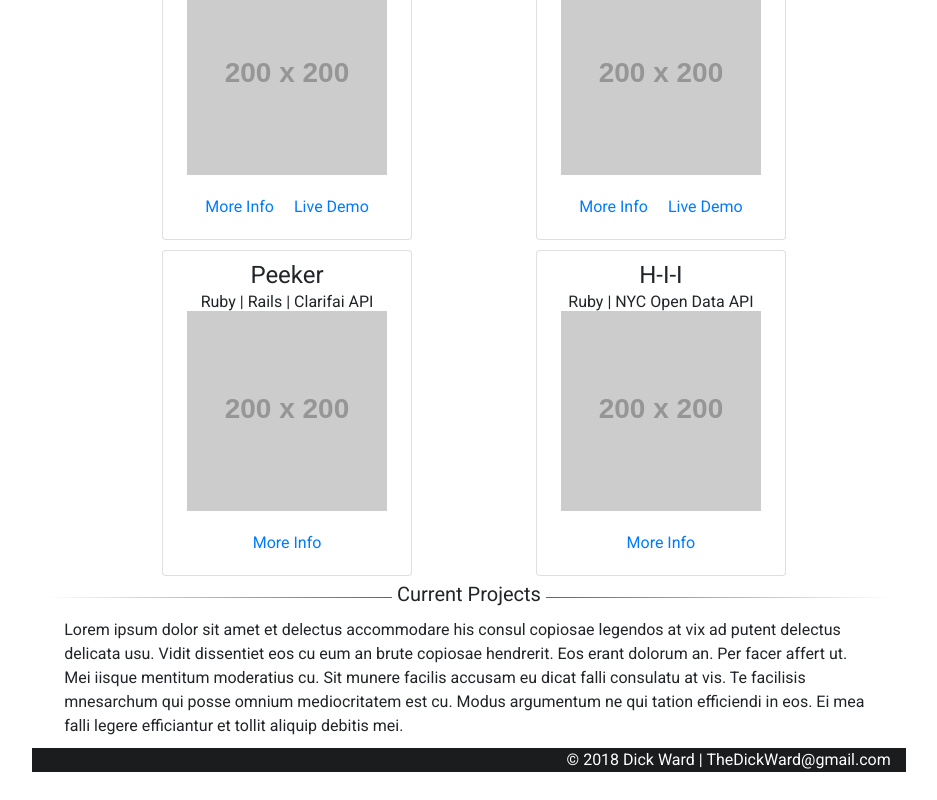
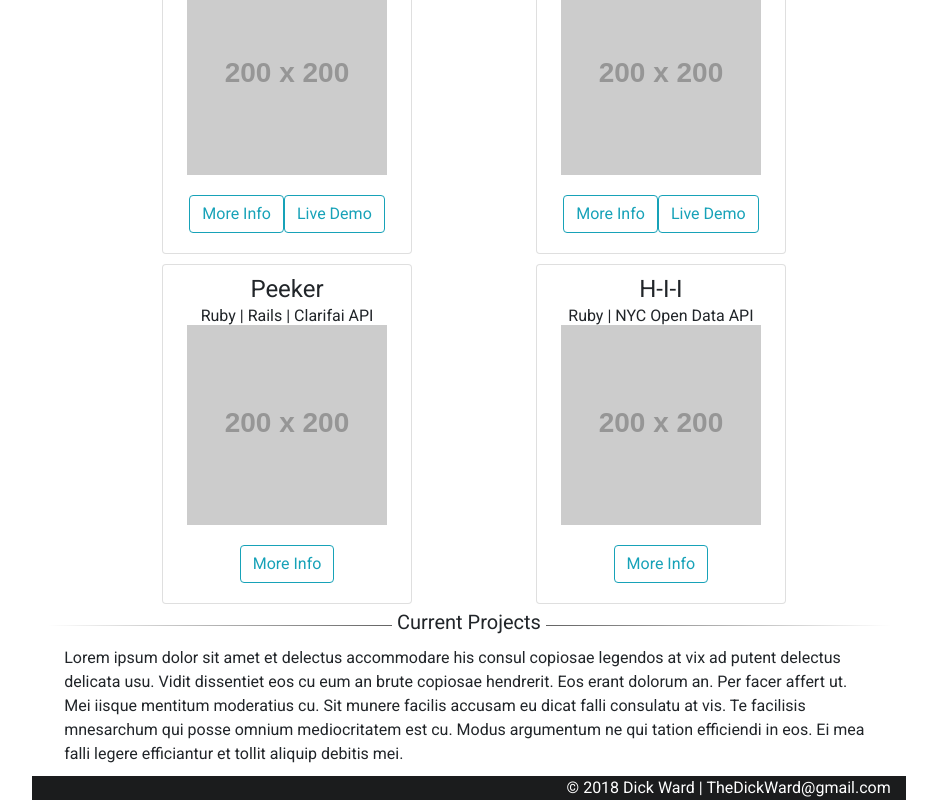
Before and after one commit to Dick-Ward/portfolio_v1, a React (Create React App) app: page / in a window 1280 px wide. Shown: the part 1041-1841 px from the top of the page, without its empty margins (171-1108 px from the left). Before the commit the page ends 1813 px from the top, so only its background shows below. Built offline with nearby package versions, Linux system fonts and the light colour scheme.

Commit message:
switched projectlist to a class, traded links for buttons

```diff
--- a/src/components/ProjectList.js
+++ b/src/components/ProjectList.js
@@ -1,7 +1,22 @@
 import React from "react";
-import { Row, Col, Card, CardSubtitle, CardBody, CardLink } from "reactstrap";
+import {
+  Button,
+  Row,
+  Col,
+  Card,
+  CardSubtitle,
+  CardBody,
+  CardLink
+} from "reactstrap";
 
-const ProjectList = () => {
+class ProjectList extends React.Component {
+  state = { selectedProject: null };
+
+  handleClick = event => {
+    console.log("click");
+  };
+
+  render() {
     return (
       <div>
         <Row>
@@ -18,8 +33,12 @@ const ProjectList = () => {
                 alt="Placeholder"
               />
               <CardBody style={{ textAlign: "center" }}>
-              <CardLink href="#">More Info</CardLink>
-              <CardLink href="#">Live Demo</CardLink>
+                <Button outline color="info" onClick={this.handleClick}>
+                  More Info
+                </Button>
+                <Button outline color="info">
+                  Live Demo
+                </Button>
               </CardBody>
             </Card>
           </Col>
@@ -36,8 +55,12 @@ const ProjectList = () => {
                 alt="Placeholder"
               />
               <CardBody style={{ textAlign: "center" }}>
-              <CardLink href="#">More Info</CardLink>
-              <CardLink href="#">Live Demo</CardLink>
+                <Button outline color="info" onClick={this.handleClick}>
+                  More Info
+                </Button>
+                <Button outline color="info">
+                  Live Demo
+                </Button>
               </CardBody>
             </Card>
           </Col>
@@ -55,7 +78,9 @@ const ProjectList = () => {
                 alt="Placeholder"
               />
               <CardBody style={{ textAlign: "center" }}>
-              <CardLink href="#">More Info</CardLink>
+                <Button outline color="info" onClick={this.handleClick}>
+                  More Info
+                </Button>
               </CardBody>
             </Card>
           </Col>
@@ -72,13 +97,16 @@ const ProjectList = () => {
                 alt="Placeholder"
               />
               <CardBody style={{ textAlign: "center" }}>
-              <CardLink href="#">More Info</CardLink>
+                <Button outline color="info" onClick={this.handleClick}>
+                  More Info
+                </Button>
               </CardBody>
             </Card>
           </Col>
         </Row>
       </div>
     );
-};
+  }
+}
 
 export default ProjectList;
--- a/src/index.css
+++ b/src/index.css
@@ -2,6 +2,14 @@ body {
   margin: 0;
   padding: 0;
   font-family: "Roboto", sans-serif !important;
+}
+
+.clickable:hover {
+  cursor: pointer;
+}
+
+.clickable {
+  color: blue;
 }
 
 .divOutline {
```
Lines whose indentation alone changed are shown as unchanged.
